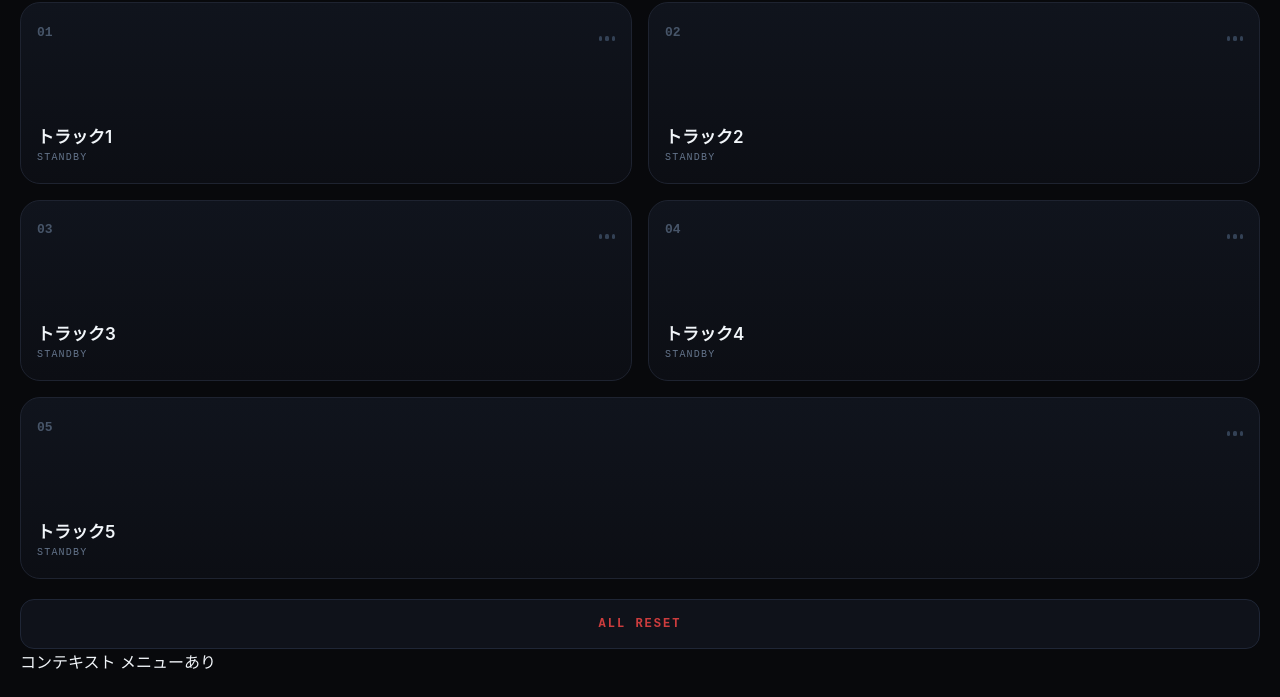
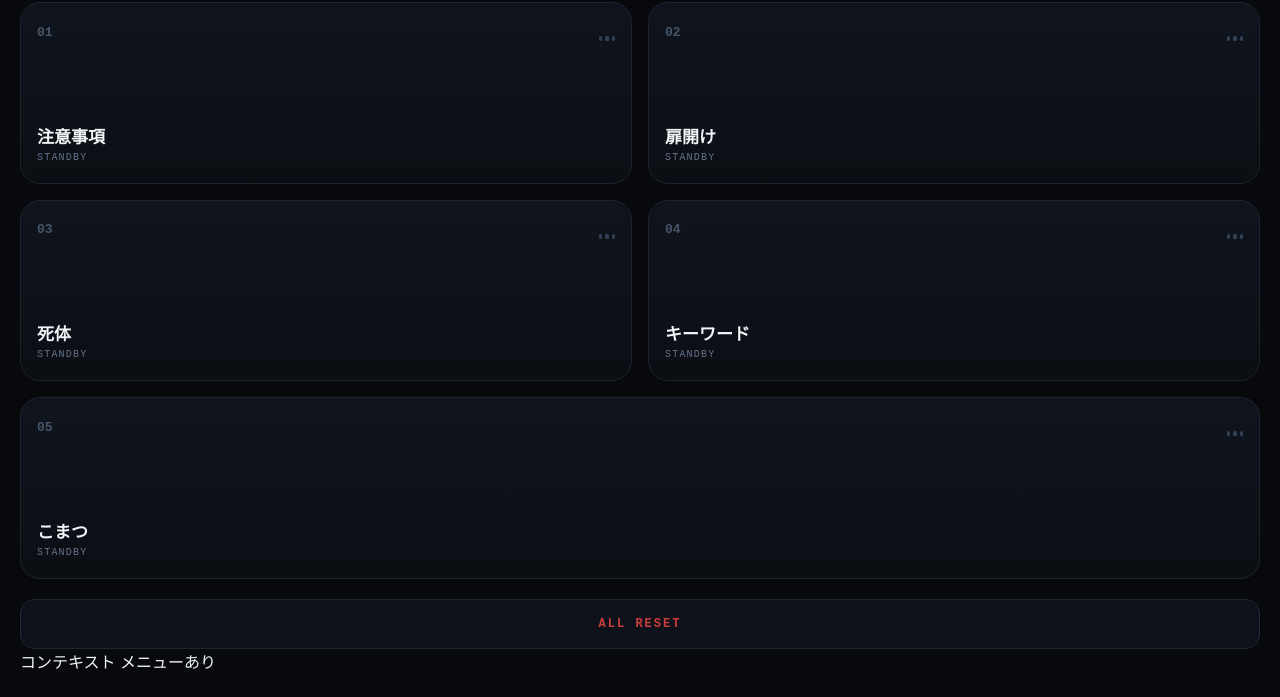
Before and after one commit to bzcb8h4s4w-max/sound1, a plain HTML site: page index.html in a window 1280 px wide. Shown: the part 103-800 px from the top of the page. Drawn offline with Linux system fonts and the light colour scheme.

Commit message:
Update index.html

```diff
--- a/index.html
+++ b/index.html
@@ -158,11 +158,11 @@
 <script>
    // ▼ ボタン名やファイル名を変更したい時はここを編集してください ▼
    const sounds = [
-     { id: "01", name: "トラック1", src: "sound1.m4a" },
-     { id: "02", name: "トラック2", src: "sound2.m4a" },
-     { id: "03", name: "トラック3", src: "sound3.m4a" },
-     { id: "04", name: "トラック4", src: "sound4.m4a" },
-     { id: "05", name: "トラック5", src: "sound5.m4a" }
+     { id: "01", name: "注意事項",   src: "sound1.m4a" },
+     { id: "02", name: "扉開け", src: "sound2.m4a" },
+     { id: "03", name: "死体", src: "sound3.m4a" },
+     { id: "04", name: "キーワード", src: "sound6.m4a" },
+     { id: "05", name: "こまつ", src: "sound4.m4a" }
    ];
    let currentAudio = null;
    let currentIdx = null;
```
